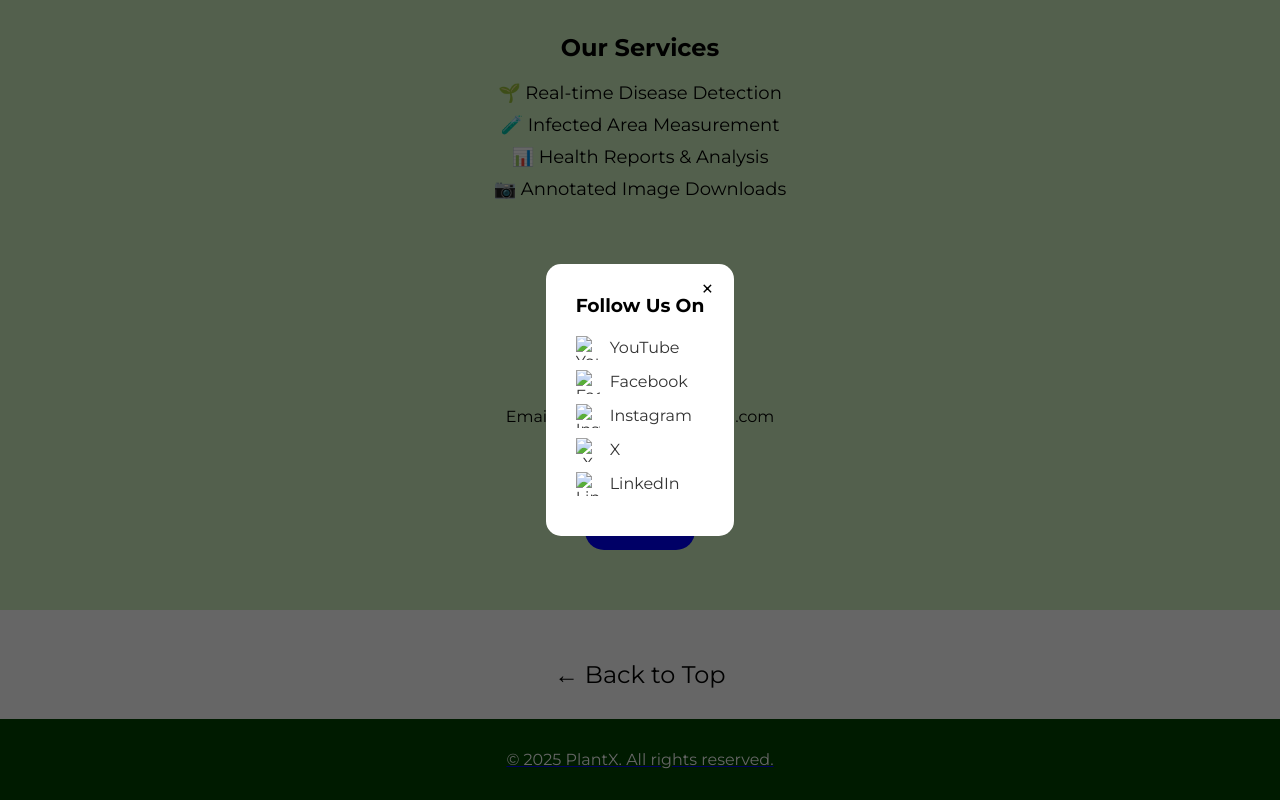
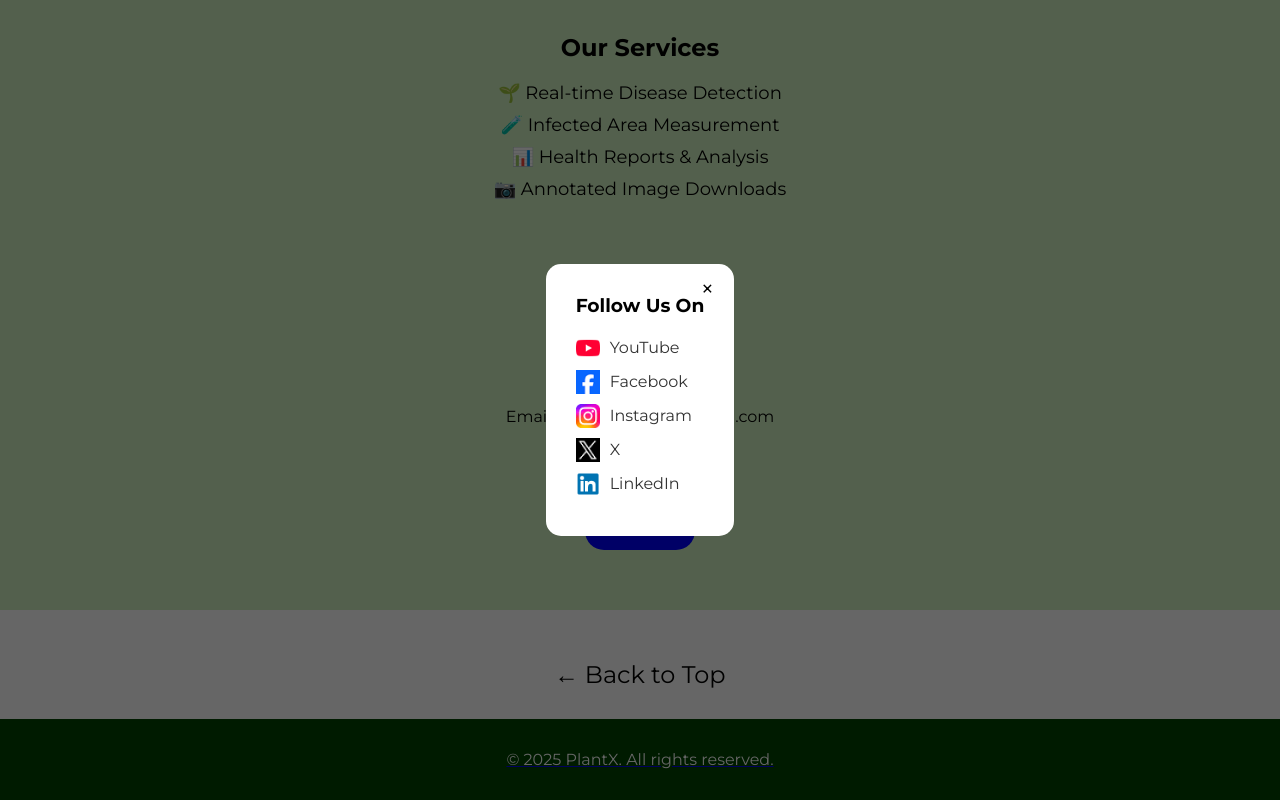
Before and after one commit to vi362/Plants-Diseases-Detection, a plain HTML site: page home.html in a window 1280 px wide. Both pictures are taken after a click on the button "Follow Us". Shown: the part 2134-2934 px from the top of the page. Drawn offline with Linux system fonts and the light colour scheme; files that its build step writes are made by us from their sources; files whose address does not match are found by name.

Commit message:
home.html

```diff
--- a/home.html
+++ b/home.html
@@ -4,7 +4,7 @@
   <meta charset="UTF-8" />
   <meta name="viewport" content="width=device-width, initial-scale=1.0"/>
   <title>PlantX - Smart Agriculture</title>
-  <link rel="stylesheet" href="/static/stylew.css"/>
+  <link rel="stylesheet" href="stylew.css"/>
   <link href="https://fonts.googleapis.com/css2?family=Montserrat:wght@400;700&display=swap" rel="stylesheet" />
 
 
@@ -14,7 +14,7 @@
 <header class="hero-section">
   <div class="top-bar">
   <div class="logo-wrapper">
-    <img src="/static/hath.png" alt="PlantX Logo" class="logo1" />
+    <img src="hath.png" alt="PlantX Logo" class="logo1" />
     <div class="logo-text">PlantX</div>
   </div>
 </div>
@@ -101,19 +101,19 @@
       <h3>Follow Us On</h3>
       <div class="social-links">
         <a href="https://www.youtube.com/plantix" target="_blank">
-                <img src="\static\you.png" alt="YouTube"> YouTube
+                <img src="you.png" alt="YouTube"> YouTube
               </a>
               <a href="https://www.facebook.com/plantix" target="_blank">
-                <img src="\static\face.png" alt="Facebook"> Facebook
+                <img src="face.png" alt="Facebook"> Facebook
               </a>
               <a href="https://www.instagram.com/plantix" target="_blank">
-                <img src="\static\inst.png" alt="Instagram"> Instagram
+                <img src="inst.png" alt="Instagram"> Instagram
               </a>
               <a href="https://www.x.com/plantix" target="_blank">
-                <img src="\static\x.png" alt="X"> X
+                <img src="x.png" alt="X"> X
               </a>
               <a href="https://www.linkedin.com/plantix" target="_blank">
-                <img src="\static\lin.png" alt="LinkedIn"> LinkedIn
+                <img src="lin.png" alt="LinkedIn"> LinkedIn
       </div>
     </div>
   </div>
```
